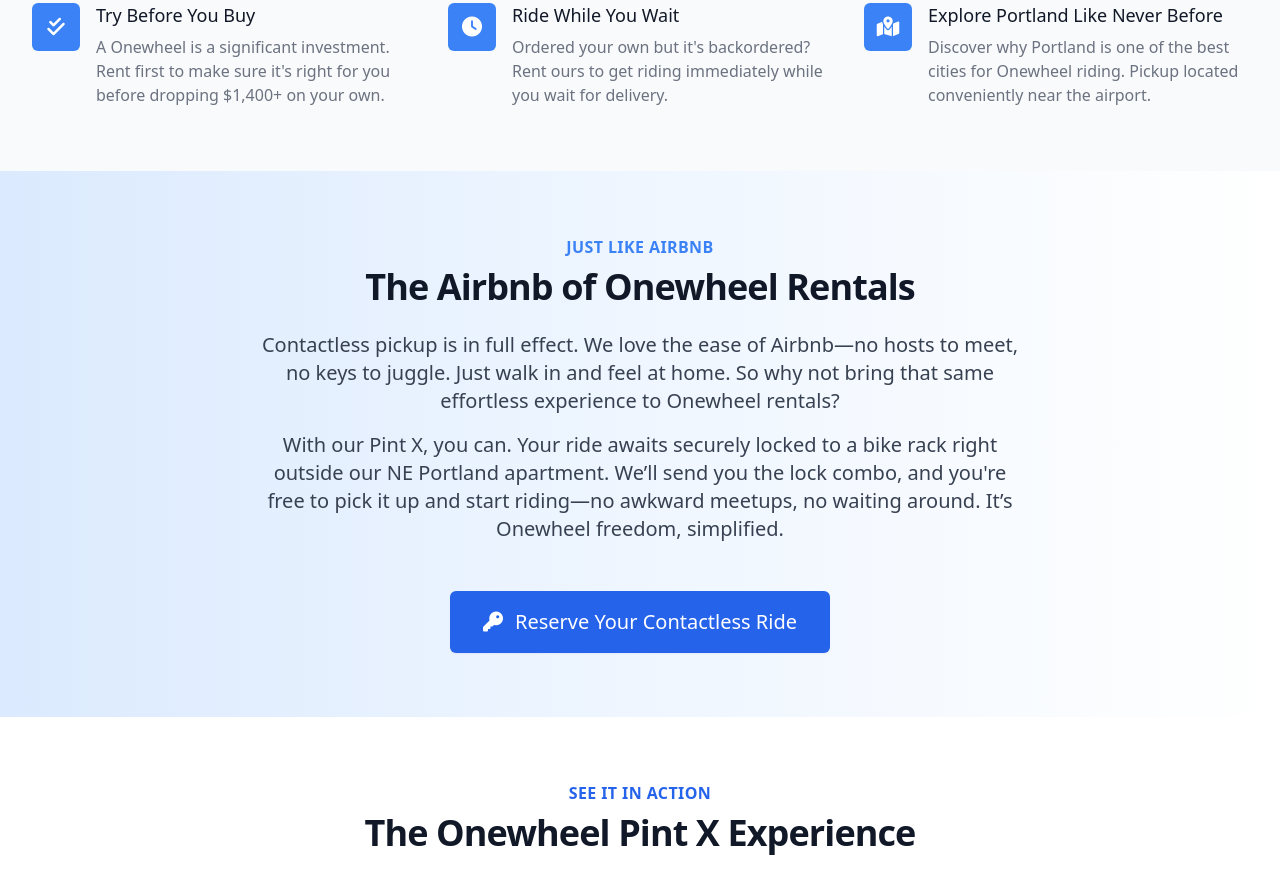
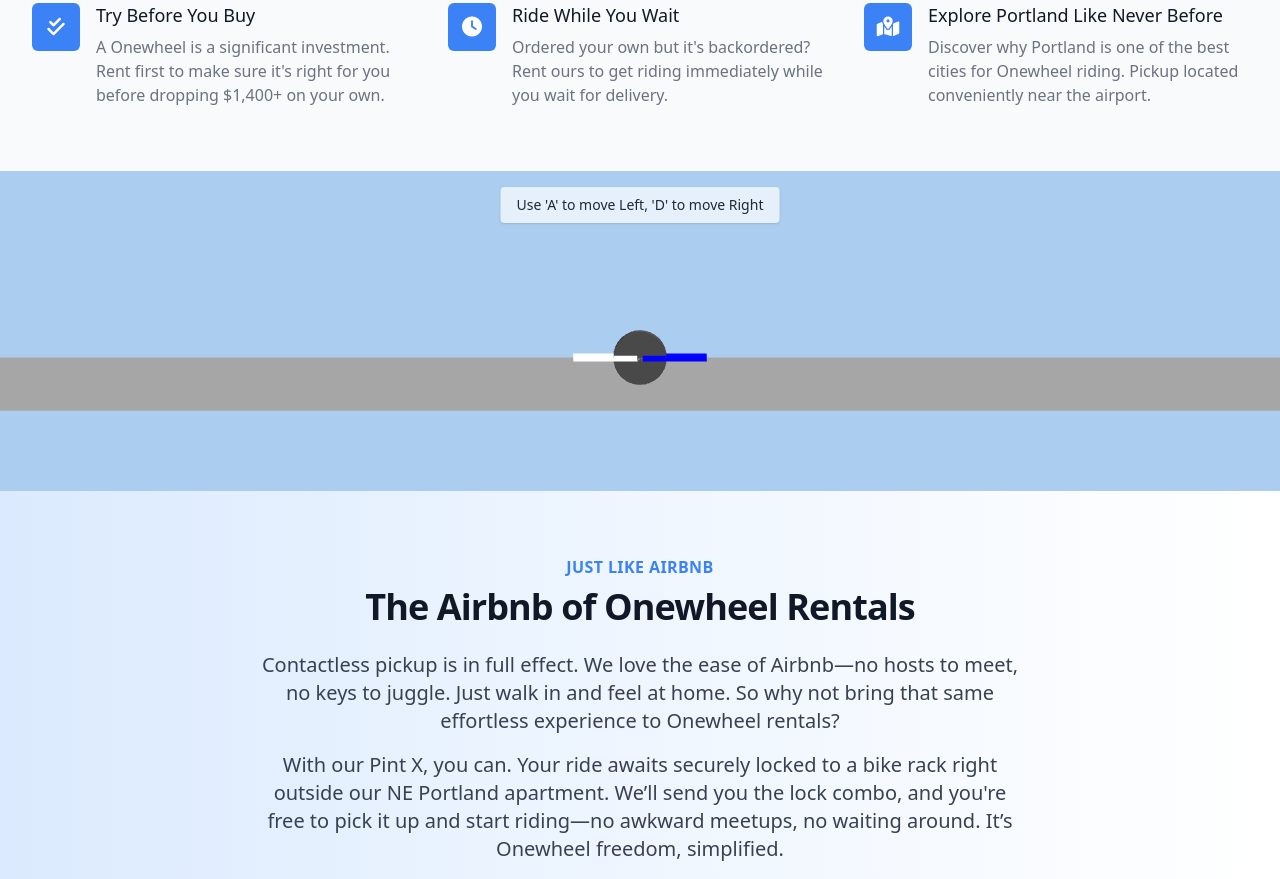
Before and after one commit to Jwillc/onewheelpdx, a plain HTML site: page index.html in a window 1280 px wide. Shown: the part 825-1704 px from the top of the page. Drawn offline with nearby package versions, Linux system fonts and the light colour scheme.

Commit message:
Added game section

```diff
--- a/index.html
+++ b/index.html
@@ -135,6 +135,146 @@
             </div>
         </div>
     </section>
+
+    <!-- Onewheel Mini Game Section -->
+    <section class="relative w-full h-[40vh] bg-gray-100 overflow-hidden">
+        <div id="instructions" class="absolute top-4 left-1/2 transform -translate-x-1/2 bg-white bg-opacity-70 text-gray-800 px-4 py-2 rounded shadow text-sm z-10">
+            Use 'A' to move Left, 'D' to move Right
+        </div>
+        <div id="game-container" class="w-full h-full relative"></div>
+    </section>
+
+    <!-- Game Script -->
+    <script src="https://cdnjs.cloudflare.com/ajax/libs/three.js/r128/three.min.js"></script>
+    <script>
+        let scene, camera, renderer;
+        let onewheel, ground;
+        let gameContainer;
+        let moveLeft = false;
+        let moveRight = false;
+        const moveSpeed = 0.1;
+        const onewheelHalfWidth = 0.7;
+        let targetLeanAngle = 0;
+        const leanAngleAmount = Math.PI / 18;
+        const leanSpeed = 0.1;
+        const frustumSize = 6;
+
+        function init() {
+            gameContainer = document.getElementById('game-container');
+            if (!gameContainer) return;
+
+            const containerWidth = gameContainer.clientWidth;
+            const containerHeight = gameContainer.clientHeight;
+
+            scene = new THREE.Scene();
+            scene.background = new THREE.Color(0xabcdef);
+
+            const aspect = containerWidth / containerHeight;
+            camera = new THREE.OrthographicCamera(
+                frustumSize * aspect / -2,
+                frustumSize * aspect / 2,
+                frustumSize / 2,
+                frustumSize / -2,
+                1,
+                1000
+            );
+            camera.position.set(0, 1.5, 10);
+            camera.lookAt(0, 0.5, 0);
+
+            renderer = new THREE.WebGLRenderer({ antialias: true });
+            renderer.setSize(containerWidth, containerHeight);
+            gameContainer.appendChild(renderer.domElement);
+
+            const ambientLight = new THREE.AmbientLight(0xffffff, 0.6);
+            scene.add(ambientLight);
+            const directionalLight = new THREE.DirectionalLight(0xffffff, 0.8);
+            directionalLight.position.set(5, 10, 7.5);
+            scene.add(directionalLight);
+
+            const groundGeometry = new THREE.PlaneGeometry(1000, 10);
+            const groundMaterial = new THREE.MeshStandardMaterial({ color: 0x888888, side: THREE.DoubleSide });
+            ground = new THREE.Mesh(groundGeometry, groundMaterial);
+            ground.rotation.x = -Math.PI / 2;
+            ground.position.y = -0.5;
+            scene.add(ground);
+
+            onewheel = new THREE.Group();
+            const wheel = new THREE.Mesh(
+                new THREE.CylinderGeometry(0.5, 0.5, 0.3, 32),
+                new THREE.MeshStandardMaterial({ color: 0x444444 })
+            );
+            wheel.rotation.x = Math.PI / 2;
+            onewheel.add(wheel);
+
+            const footpadGeometry = new THREE.BoxGeometry(1.2, 0.1, 0.5);
+            const frontPad = new THREE.Mesh(footpadGeometry, new THREE.MeshStandardMaterial({ color: 0x0000ff }));
+            frontPad.position.set(0.65, 0, 0);
+            onewheel.add(frontPad);
+
+            const backPad = new THREE.Mesh(footpadGeometry, new THREE.MeshStandardMaterial({ color: 0xffffff }));
+            backPad.position.set(-0.65, 0, 0);
+            onewheel.add(backPad);
+
+            const centerBar = new THREE.Mesh(
+                new THREE.BoxGeometry(0.1, 0.1, 0.3),
+                new THREE.MeshStandardMaterial({ color: 0xaaaaaa })
+            );
+            centerBar.position.set(0, -0.05, 0);
+            onewheel.add(centerBar);
+
+            onewheel.position.y = 0;
+            scene.add(onewheel);
+
+            window.addEventListener('keydown', handleKeyDown);
+            window.addEventListener('keyup', handleKeyUp);
+            window.addEventListener('resize', onWindowResize);
+        }
+
+        function handleKeyDown(event) {
+            switch (event.key.toLowerCase()) {
+                case 'a': moveLeft = true; targetLeanAngle = leanAngleAmount; break;
+                case 'd': moveRight = true; targetLeanAngle = -leanAngleAmount; break;
+            }
+        }
+
+        function handleKeyUp(event) {
+            switch (event.key.toLowerCase()) {
+                case 'a': moveLeft = false; break;
+                case 'd': moveRight = false; break;
+            }
+            targetLeanAngle = moveLeft ? leanAngleAmount : moveRight ? -leanAngleAmount : 0;
+        }
+
+        function onWindowResize() {
+            if (!gameContainer || !camera || !renderer) return;
+            const containerWidth = gameContainer.clientWidth;
+            const containerHeight = gameContainer.clientHeight;
+            const aspect = containerWidth / containerHeight;
+            camera.left = frustumSize * aspect / -2;
+            camera.right = frustumSize * aspect / 2;
+            camera.top = frustumSize / 2;
+            camera.bottom = frustumSize / -2;
+            camera.updateProjectionMatrix();
+            renderer.setSize(containerWidth, containerHeight);
+        }
+
+        function animate() {
+            requestAnimationFrame(animate);
+            let x = onewheel.position.x;
+            if (moveLeft) x -= moveSpeed;
+            if (moveRight) x += moveSpeed;
+            const minX = camera.left + onewheelHalfWidth;
+            const maxX = camera.right - onewheelHalfWidth;
+            onewheel.position.x = Math.max(minX, Math.min(x, maxX));
+            onewheel.rotation.z += (targetLeanAngle - onewheel.rotation.z) * leanSpeed;
+            renderer.render(scene, camera);
+        }
+
+        window.onload = function () {
+            init();
+            animate();
+        };
+    </script>
 
     <!-- Airbnb of Onewheel Rentals Section -->
     <section class="py-16 bg-gradient-to-r from-blue-100 via-blue-50 to-white text-gray-800">
```
